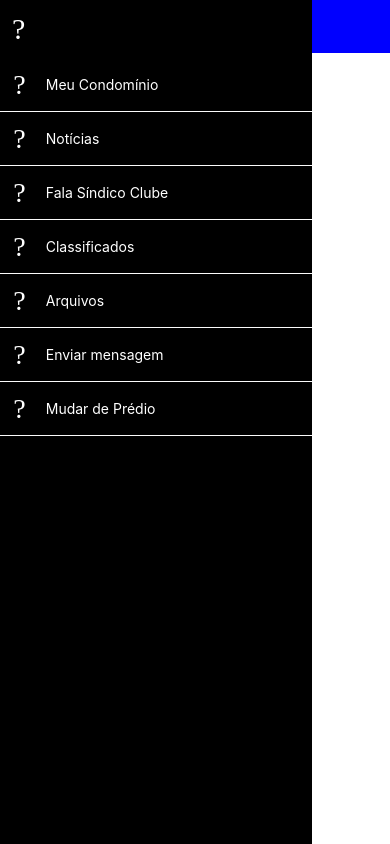
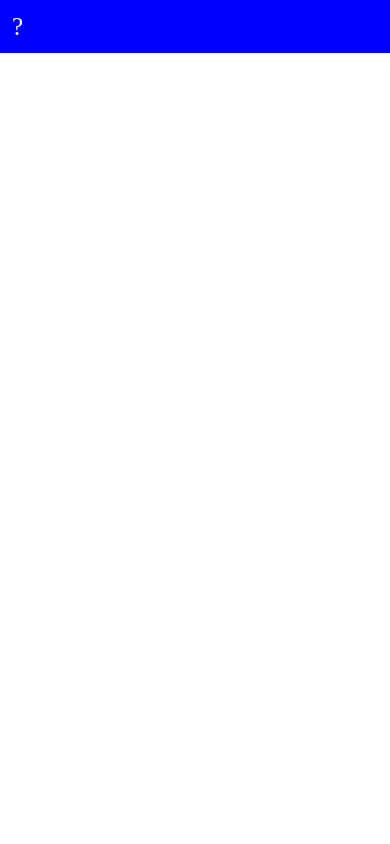
Before and after one commit to AllanLotta/falaSindico, a React Native app: screen / in a window 390 px wide. Built offline with nearby package versions, Linux system fonts and the light colour scheme.

Commit message:
menu works

```diff
--- /dev/null
+++ b/App.js
@@ -0,0 +1,14 @@
+import React from 'react';
+import Root from './src';
+
+import MenuProvider from './src/services/MenuContext';
+
+export default function App() {
+  return (
+    <>
+      <MenuProvider>
+        <Root />
+      </MenuProvider>
+    </>
+  );
+}
--- a/index.js
+++ b/index.js
@@ -3,7 +3,7 @@
  */
 
 import {AppRegistry} from 'react-native';
-import App from './src';
+import App from './App';
 import {name as appName} from './app.json';
 
 AppRegistry.registerComponent(appName, () => App);
--- a/src/components/Header/index.js
+++ b/src/components/Header/index.js
@@ -1,16 +1,24 @@
-import React from 'react';
+import React, {useContext} from 'react';
 import {Text, TouchableOpacity} from 'react-native';
 import Icon from 'react-native-vector-icons/Ionicons';
+import {MenuContext} from '../../services/MenuContext';
 
 import {Container, ScreenName} from './styles';
 
 export default function Header() {
+  const [menu, setMenu, activeRouter, setActiveRouter] = useContext(
+    MenuContext
+  );
+
+  function openMenu() {
+    setMenu(true);
+  }
   return (
     <Container>
-      <TouchableOpacity>
+      <TouchableOpacity onPress={() => openMenu()}>
         <Icon name="ios-menu" size={25} color="white" />
       </TouchableOpacity>
-      <ScreenName>Nome da Tela</ScreenName>
+      <ScreenName>{activeRouter}</ScreenName>
       <Text />
     </Container>
   );
--- a/src/components/Menu/index.js
+++ b/src/components/Menu/index.js
@@ -1,7 +1,7 @@
-import React from 'react';
+import React, {useContext} from 'react';
 import {Text, SafeAreaView, TouchableOpacity} from 'react-native';
 import Icon from 'react-native-vector-icons/Ionicons';
-import FaIcon from 'react-native-vector-icons/FontAwesome';
+import {MenuContext} from '../../services/MenuContext';
 
 import {Container, Header, List, Item, TextItem} from './styles';
 
@@ -16,17 +16,28 @@ const MenuItens = [
 ];
 
 export default function Menu() {
+  const [menu, setMenu, activeRouter, setActiveRouter] = useContext(
+    MenuContext
+  );
+
+  function closeMenu() {
+    setMenu(false);
+  }
+  function setActive(RouterName) {
+    setActiveRouter(RouterName);
+    closeMenu();
+  }
   return (
     <Container>
       <SafeAreaView>
         <Header>
-          <TouchableOpacity>
+          <TouchableOpacity onPress={() => closeMenu()}>
             <Icon name="ios-menu" size={30} color="white" />
           </TouchableOpacity>
         </Header>
         <List>
           {MenuItens.map(item => (
-            <Item>
+            <Item onPress={() => setActive(item.text)}>
               <Icon name={item.icon} size={28} color="white" />
               <TextItem>{item.text}</TextItem>
             </Item>
--- a/src/index.js
+++ b/src/index.js
@@ -1,4 +1,4 @@
-import React from 'react';
+import React, {useContext} from 'react';
 import {
   SafeAreaView,
   StyleSheet,
@@ -9,15 +9,19 @@ import {
 } from 'react-native';
 import Header from './components/Header';
 import Menu from './components/Menu';
+import {MenuContext} from './services/MenuContext';
 
 const App = () => {
+  const [menu, setMenu, activeRouter, setActiveRouter] = useContext(
+    MenuContext
+  );
   return (
     <>
       <StatusBar barStyle="dark-content" />
       <SafeAreaView>
         <Header />
       </SafeAreaView>
-      <Menu />
+      {menu && <Menu />}
     </>
   );
 };
--- /dev/null
+++ b/src/services/MenuContext.js
@@ -0,0 +1,18 @@
+import React, {useState, createContext, useEffect} from 'react';
+
+export const MenuContext = createContext();
+
+export default function MenuProvider(props) {
+  const {children} = props;
+  const [menu, setMenu] = useState(false);
+  const [activeRouter, setActiveRouter] = useState();
+
+  useEffect(() => {}, []);
+
+  return (
+    <MenuContext.Provider
+      value={[menu, setMenu, activeRouter, setActiveRouter]}>
+      {children}
+    </MenuContext.Provider>
+  );
+}
```
Also changed, not shown: .eslintrc.js.
